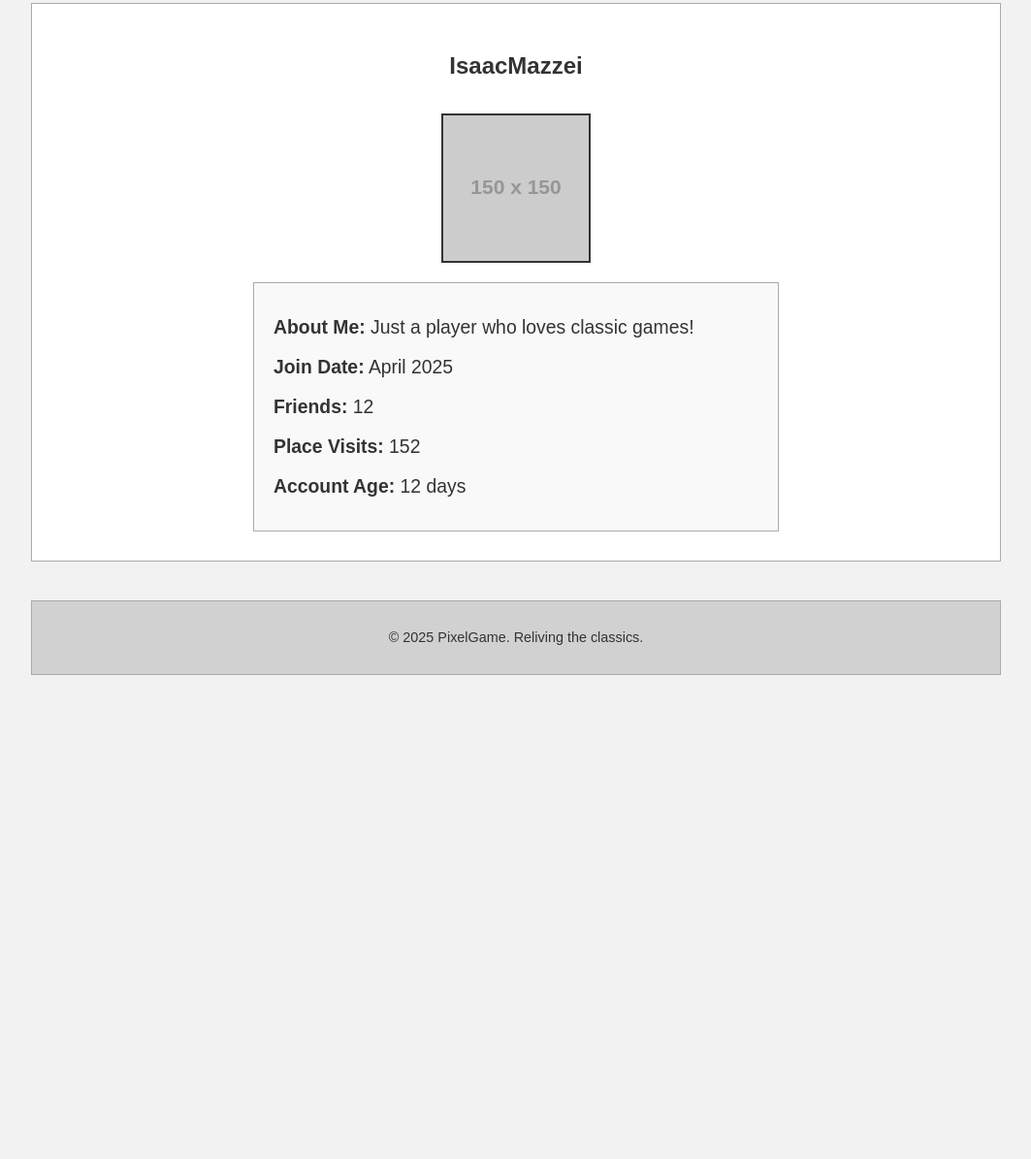
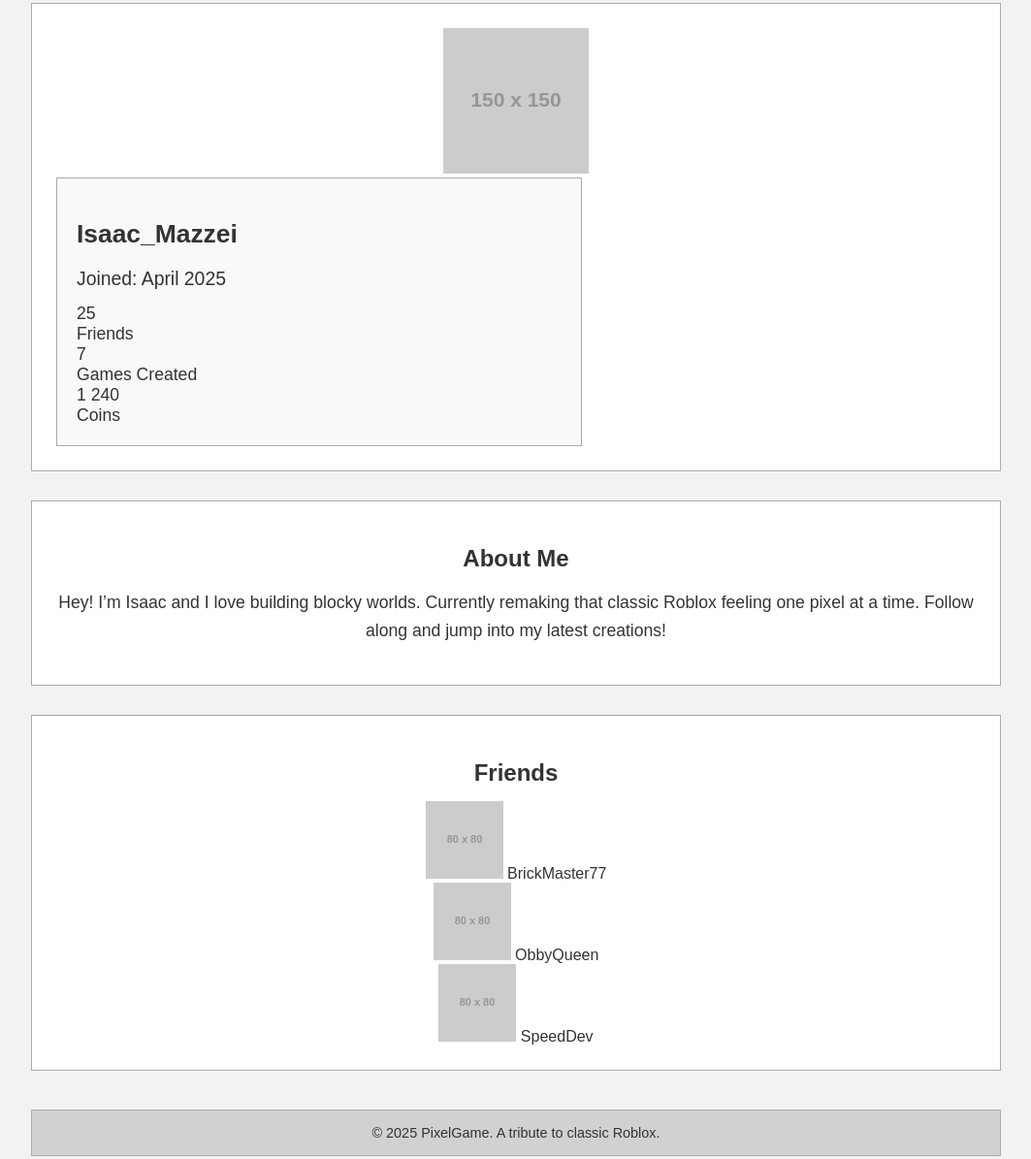
Before and after one commit to NovasGame1/pixelgame, a plain HTML site: page profile.html in a window 1280 px wide. Shown: the part 144-1339 px from the top of the page at 97% size, without its empty margins (108-1171 px from the left). Before the commit the page ends 860 px from the top, so only its background shows below. Drawn offline with Linux system fonts and the light colour scheme; placeholder pictures from the web are drawn by us.

Commit message:
Update profile.html

```diff
--- a/profile.html
+++ b/profile.html
@@ -2,11 +2,12 @@
 <html lang="en">
 <head>
   <meta charset="UTF-8">
-  <title>PixelGame - Profile</title>
+  <title>PixelGame – Profile</title>
   <link rel="stylesheet" href="style.css">
 </head>
 <body>
   <div class="page-wrapper">
+    <!-- Header -->
     <header>
       <h1>PixelGame</h1>
       <nav>
@@ -17,23 +18,74 @@
       </nav>
     </header>
 
+    <!-- Main profile content -->
     <main>
-      <div class="section-box profile-section">
-        <h2>IsaacMazzei</h2>
-        <img src="https://via.placeholder.com/150x150?text=Avatar" alt="Avatar" class="profile-avatar">
+      <!-- Top info card -->
+      <div class="section-box profile-top">
+        <img
+          src="https://via.placeholder.com/150x150?text=Avatar"
+          alt="Avatar"
+          class="avatar"
+        >
 
         <div class="profile-info">
-          <p><strong>About Me:</strong> Just a player who loves classic games!</p>
-          <p><strong>Join Date:</strong> April 2025</p>
-          <p><strong>Friends:</strong> 12</p>
-          <p><strong>Place Visits:</strong> 152</p>
-          <p><strong>Account Age:</strong> 12 days</p>
+          <h2 class="username">Isaac_Mazzei</h2>
+          <p class="join-date">Joined: April 2025</p>
+
+          <div class="stat-grid">
+            <div class="stat">
+              <span class="stat-number">25</span><br>
+              Friends
+            </div>
+            <div class="stat">
+              <span class="stat-number">7</span><br>
+              Games Created
+            </div>
+            <div class="stat">
+              <span class="stat-number">1 240</span><br>
+              Coins
+            </div>
+          </div>
+        </div>
+      </div>
+
+      <!-- About / Bio -->
+      <div class="section-box">
+        <h2>About Me</h2>
+        <p>
+          Hey! I’m Isaac and I love building blocky worlds. Currently remaking that
+          classic Roblox feeling one pixel at a time. Follow along and jump into my
+          latest creations!
+        </p>
+      </div>
+
+      <!-- Friends list -->
+      <div class="section-box">
+        <h2>Friends</h2>
+        <div class="friends-grid">
+          <!-- Repeat this friend-card for more friends -->
+          <div class="friend-card">
+            <img src="https://via.placeholder.com/80x80?text=User1" alt="Friend">
+            <span>BrickMaster77</span>
+          </div>
+
+          <div class="friend-card">
+            <img src="https://via.placeholder.com/80x80?text=User2" alt="Friend">
+            <span>ObbyQueen</span>
+          </div>
+
+          <div class="friend-card">
+            <img src="https://via.placeholder.com/80x80?text=User3" alt="Friend">
+            <span>SpeedDev</span>
+          </div>
+          <!-- …add more as needed -->
         </div>
       </div>
     </main>
 
+    <!-- Footer -->
     <footer>
-      <p>© 2025 PixelGame. Reliving the classics.</p>
+      © 2025 PixelGame. A tribute to classic Roblox.
     </footer>
   </div>
 
```
